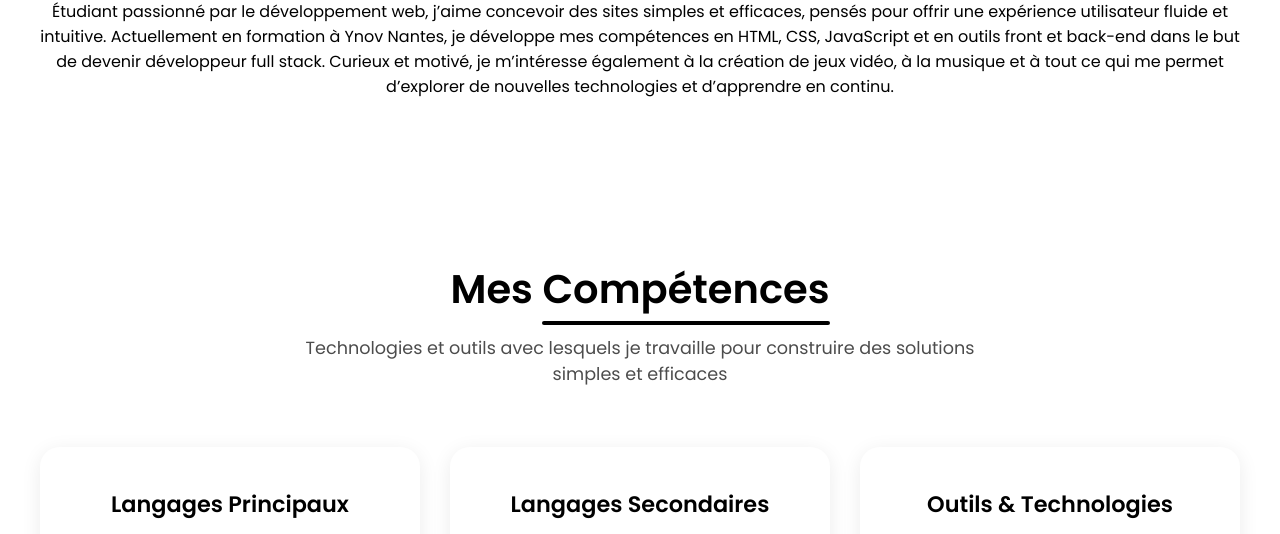
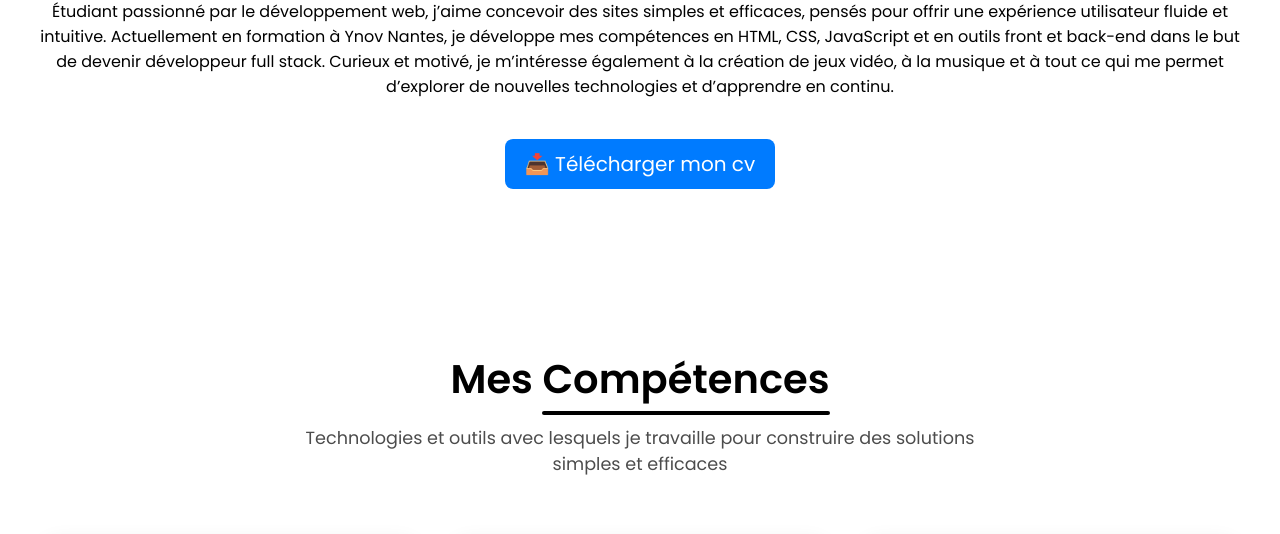
Before and after one commit to Homerofsteel/Portfolio, a plain HTML site: page index.html in a window 1280 px wide. Shown: the part 957-1491 px from the top of the page. Drawn offline with nearby package versions, Linux system fonts and the light colour scheme.

Commit message:
added my cv

```diff
--- a/index.html
+++ b/index.html
@@ -59,6 +59,9 @@
         <p data-i18n="about_text">
         </p>
       </div>
+      <a data-i18n="cv" href="CV Lucas Vernageau.pdf" download="CV Lucas Vernageau" class="cv_btn">
+      </a>
+
     </div>
   </section>
 
--- a/js/language.js
+++ b/js/language.js
@@ -14,6 +14,7 @@ const translations = {
 Actuellement en formation à Ynov Nantes, je développe mes compétences en HTML, CSS, JavaScript et en outils front et back-end dans le but de devenir développeur full stack.
 
 Curieux et motivé, je m’intéresse également à la création de jeux vidéo, à la musique et à tout ce qui me permet d’explorer de nouvelles technologies et d’apprendre en continu.`,
+    cv: "📥 Télécharger mon cv",
     skills_title: "Mes <span>Compétences</span>",
     skills_subtitle:
       "Technologies et outils avec lesquels je travaille pour construire des solutions simples et efficaces",
@@ -49,6 +50,7 @@ Curieux et motivé, je m’intéresse également à la création de jeux vidéo,
 Currently studying at Ynov Nantes, I’m developing my skills in HTML, CSS, JavaScript, and both front-end and back-end technologies, with the goal of becoming a full-stack developer.
 
 Curious and motivated, I’m also passionate about video games, music, and exploring new technologies to keep learning and growing every day.`,
+    cv: "📥 Download my resume",
     skills_title: "My <span>Skills</span>",
     skills_subtitle:
       "Technologies and tools I work with to build simple and efficient solutions",
--- a/style/main.css
+++ b/style/main.css
@@ -751,3 +751,19 @@ body.dark-mode .skill-item {
     grid-template-columns: 1fr;
   }
 }
+
+.cv_btn {
+  margin-top: 40px;
+  display: inline-block;
+  padding: 10px 20px;
+  background-color: #007bff;
+  color: white;
+  text-decoration: none;
+  border-radius: 8px;
+  transition: background-color 0.3s;
+  font-size: 20px;
+}
+
+.cv_btn:hover {
+  background-color: #0056b3;
+}
```
Also changed, not shown: 1 other file.
